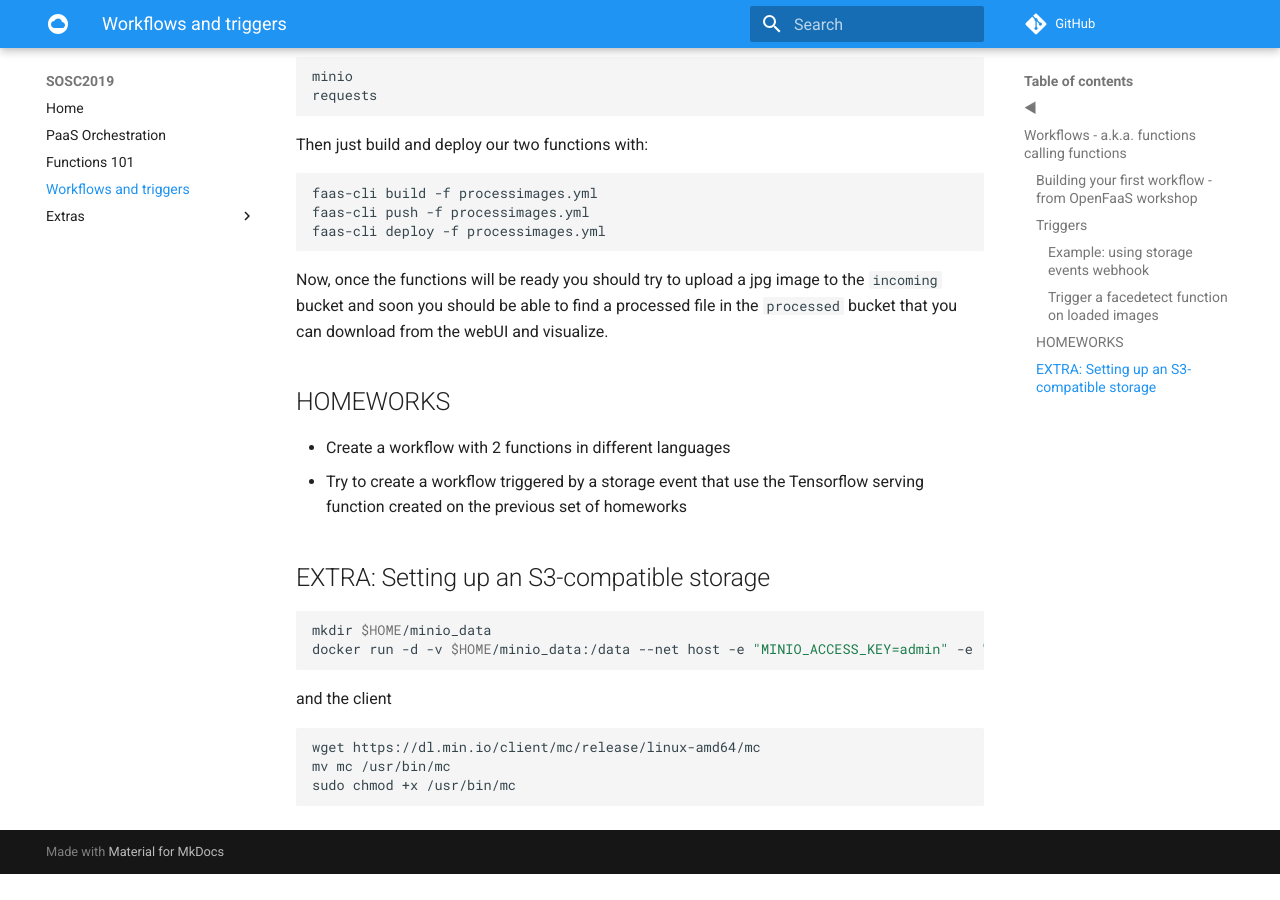
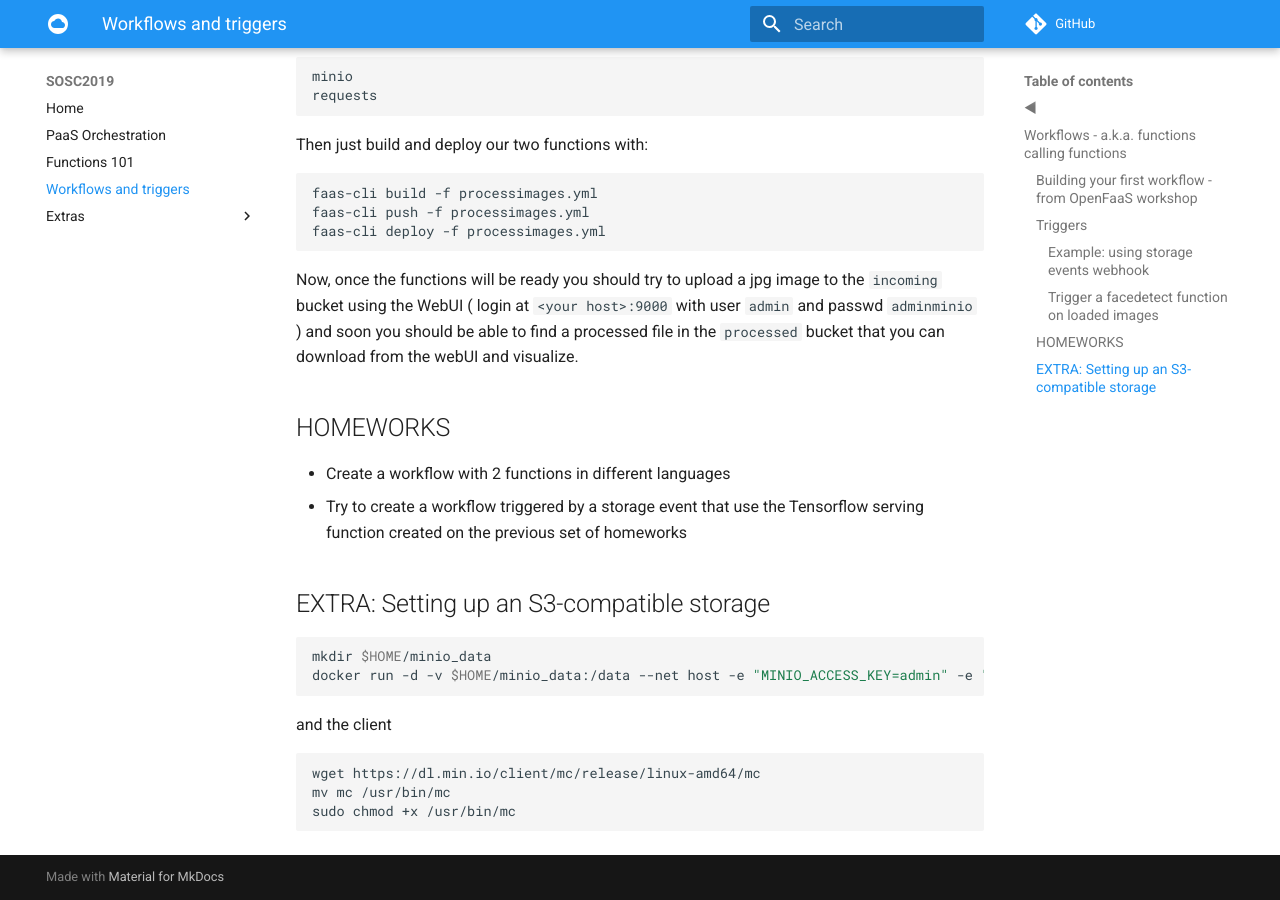
Before and after one commit to alexellis/SOSC2019, an MkDocs documentation site: the page built from docs/workflows.md, in a window 1280 px wide and 900 px high, scrolled down 4415 px. Built offline with MkDocs 1.6.1 and Material for MkDocs 9.7.7, drawn with Linux system fonts in a browser that asks for light colours; comment, search, counter and statistics services are not loaded; before the commit the page ends 5289 px from its top, so only the background shows below that.

Commit message:
detailed info

````diff
--- a/docs/workflows.md
+++ b/docs/workflows.md
@@ -240,7 +240,7 @@ faas-cli push -f processimages.yml
 faas-cli deploy -f processimages.yml
 ```
 
-Now, once the functions will be ready you should try to upload a jpg image to the `incoming` bucket and soon you should be able to find a processed file in the `processed` bucket that you can download from the webUI and visualize.
+Now, once the functions will be ready you should try to upload a jpg image to the `incoming` bucket using the WebUI ( login at `<your host>:9000` with user `admin` and passwd `adminminio` ) and soon you should be able to find a processed file in the `processed` bucket that you can download from the webUI and visualize.
 
 
 ## HOMEWORKS
````
Also changed, not shown: docs/events.md (+5 -2 lines), docs/orchent.md (+1 -1 lines), 2 other files.
